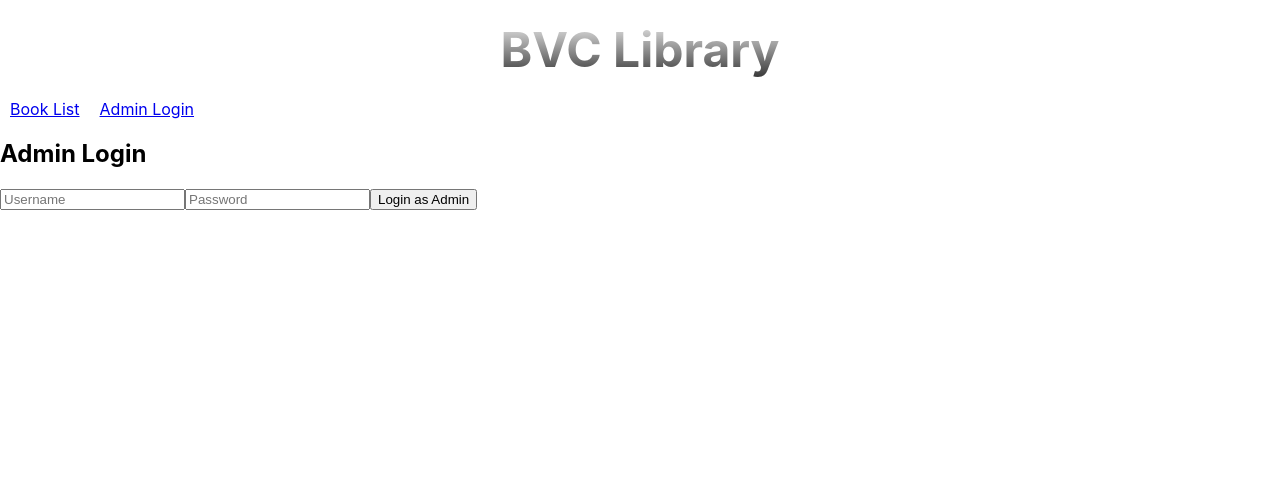
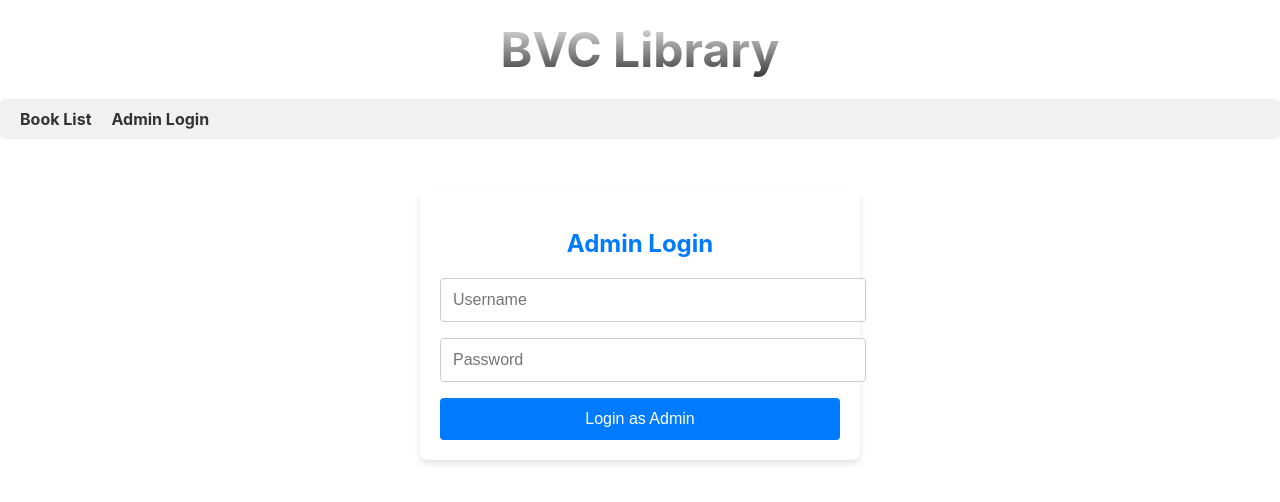
Before and after one commit to spdamazo/Book-Management, a React (Create React App) app in the folder Frontend/: page /login in a window 1280 px wide. Shown: the top 502 px of the page. Built offline with nearby package versions, Linux system fonts and the light colour scheme.

Commit message:
add css to admin login, nav links, and improve logout

```diff
--- a/Frontend/src/App.css
+++ b/Frontend/src/App.css
@@ -278,3 +278,105 @@ h1 {
   box-shadow: 0 4px 6px rgba(0, 0, 0, 0.1);
   margin: 20px 0;
 }
+
+/* Login Component Styling */
+.login-container {
+  max-width: 400px;
+  margin: 50px auto;
+  padding: 20px;
+  background-color: #ffffff;
+  border-radius: 8px;
+  box-shadow: 0 4px 6px rgba(0, 0, 0, 0.1);
+  text-align: center;
+}
+
+.login-title {
+  font-size: 24px;
+  color: #007bff;
+  margin-bottom: 20px;
+}
+
+.login-form {
+  display: flex;
+  flex-direction: column;
+  gap: 16px;
+}
+
+.login-input {
+  width: 100%;
+  padding: 12px;
+  border: 1px solid #ccc;
+  border-radius: 4px;
+  font-size: 16px;
+}
+
+.login-input:focus {
+  border-color: #007bff;
+  outline: none;
+  box-shadow: 0 0 4px rgba(0, 123, 255, 0.5);
+}
+
+.login-button {
+  padding: 12px;
+  background-color: #007bff;
+  color: white;
+  font-size: 16px;
+  border: none;
+  border-radius: 4px;
+  cursor: pointer;
+  transition: background-color 0.3s ease;
+}
+
+.login-button:disabled {
+  background-color: #ccc;
+  cursor: not-allowed;
+}
+
+.login-button:hover:enabled {
+  background-color: #0056b3;
+}
+
+.login-message {
+  font-size: 14px;
+  color: #e14548;
+  margin-top: 12px;
+}
+
+/* Basic styling for the navigation bar */
+nav {
+  background-color: #f1f1f1; /* Light gray background */
+  padding: 10px;
+  border-radius: 5px;
+}
+
+/* Style for each link in the navigation bar */
+nav a {
+  text-decoration: none; /* Remove underline */
+  color: #333; /* Dark text color */
+  font-weight: bold;
+  padding: 5px 10px;
+  border-radius: 5px;
+  transition: background-color 0.3s ease, color 0.3s ease; /* Smooth transition for hover effect */
+}
+
+/* Change background color when hovering over links */
+nav a:hover {
+  color: #007bff; /* White text color on hover */
+}
+
+/* Style for the logout button */
+nav button {
+  background-color: #ff4d4d; /* Red background for logout */
+  color: white; /* White text */
+  border: none;
+  padding: 5px 10px;
+  border-radius: 5px;
+  cursor: pointer;
+  font-weight: bold;
+  transition: background-color 0.3s ease;
+}
+
+/* Change background color of logout button on hover */
+nav button:hover {
+  background-color: #e60000; /* Darker red background on hover */
+}
--- a/Frontend/src/App.js
+++ b/Frontend/src/App.js
@@ -1,10 +1,11 @@
 import React, { useState, useEffect } from "react";
-import { BrowserRouter as Router, Route, Routes, Link } from "react-router-dom";
+import { BrowserRouter as Router, Route, Routes, Link, useNavigate } from "react-router-dom";
 import Login from "./Component/Login.js";
 import BookList from "./Component/BookList.js";
 import AdminView from "./Component/AdminView.js";
 import BookForm from "./Component/BookForm.js";
 import BookDetail from "./Component/BookDetail.js";
+import './App.css'; // Importing the CSS file
 
 const App = () => {
   // State to manage the login status
@@ -31,12 +32,43 @@ const App = () => {
     localStorage.setItem("adminToken", token); // Save the token in localStorage for persistence
   };
 
+  return (
+    <Router>
+      <MainApp
+        isLoggedIn={isLoggedIn}
+        setIsLoggedIn={setIsLoggedIn}
+        isAdmin={isAdmin}
+        setIsAdmin={setIsAdmin}
+        token={token}
+        setToken={setToken}
+        searchQuery={searchQuery}
+        setSearchQuery={setSearchQuery}
+        handleLoginSuccess={handleLoginSuccess}
+      />
+    </Router>
+  );
+};
+
+const MainApp = ({
+  isLoggedIn,
+  setIsLoggedIn,
+  isAdmin,
+  setIsAdmin,
+  token,
+  setToken,
+  searchQuery,
+  setSearchQuery,
+  handleLoginSuccess,
+}) => {
+  const navigate = useNavigate(); // Hook for navigating to different routes
+
   // Handles user logout
   const handleLogout = () => {
     setToken(""); // Clear the token in state
     setIsLoggedIn(false); // Set login status to false
     setIsAdmin(false); // Set admin status to false
     localStorage.removeItem("adminToken"); // Remove the token from localStorage
+    navigate("/books"); // Navigate to the Book List page after logging out
   };
 
   // Resets the search query when navigating back to the book list
@@ -45,7 +77,6 @@ const App = () => {
   };
 
   return (
-    <Router>
     <div>
       {/* Application title */}
       <h1>BVC Library</h1>
@@ -53,22 +84,22 @@ const App = () => {
       {/* Navigation bar */}
       <nav>
         {/* Link to the Book List page */}
-          <Link to="/books" onClick={resetSearch} style={{ margin: "0 10px" }}>
+        <Link to="/books" onClick={resetSearch} className="nav-link">
           Book List
         </Link>
         {/* Link to the Add Book page, visible only to admins */}
         {isAdmin && (
-            <Link to="/add-book" style={{ margin: "0 10px" }}>
+          <Link to="/add-book" className="nav-link">
             Add Book
           </Link>
         )}
         {/* Show login or logout options based on the login status */}
         {isLoggedIn ? (
-            <button onClick={handleLogout} style={{ margin: "0 10px" }}>
+          <button onClick={handleLogout} className="logout-btn">
             Logout
           </button>
         ) : (
-            <Link to="/login" style={{ margin: "0 10px" }}>
+          <Link to="/login" className="nav-link">
             Admin Login
           </Link>
         )}
@@ -139,7 +170,6 @@ const App = () => {
         />
       </Routes>
     </div>
-    </Router>
   );
 };
 
--- a/Frontend/src/Component/Login.js
+++ b/Frontend/src/Component/Login.js
@@ -1,6 +1,7 @@
 import React, { useState } from "react";
 import { useNavigate } from "react-router-dom";
 import { login } from "../api";
+import "../App.css";
 
 const Login = ({ onLoginSuccess }) => {
   // State variables to manage form input, loading state, and messages
```
Also changed, not shown: 1 other file (tests, documents, lock files or other folders). Lines whose indentation alone changed are shown as unchanged.
